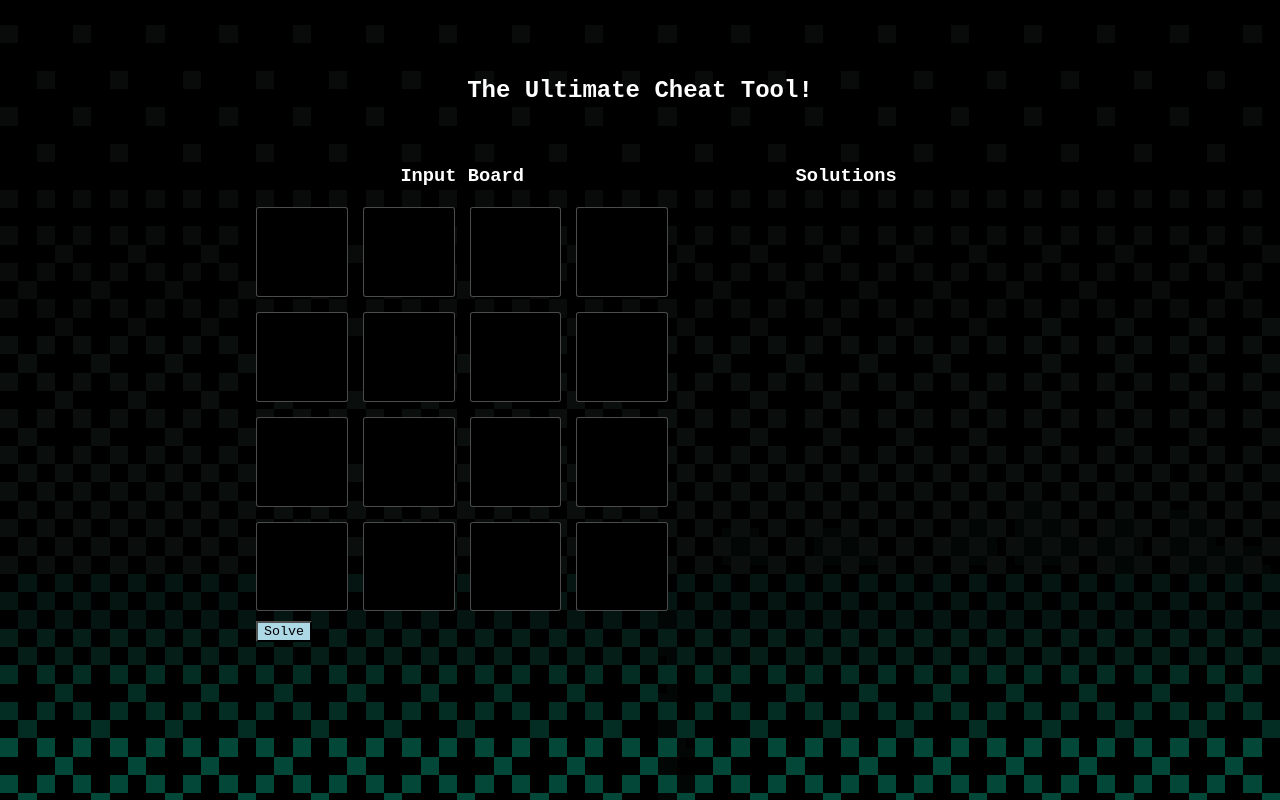
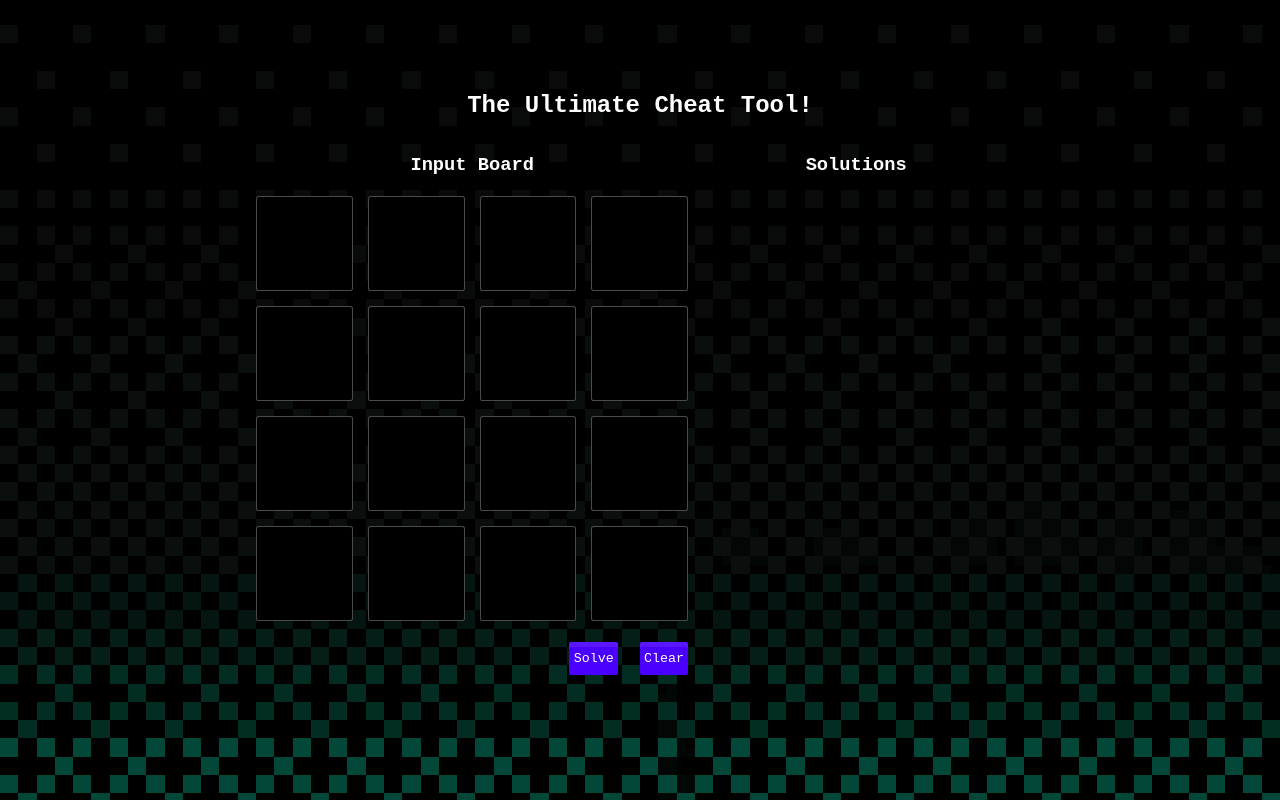
Before and after one commit to JonathanScardon/WordHunt, a React app in the folder client/: page /solve in a window 1280 px wide. Built offline with nearby package versions, Linux system fonts and the light colour scheme; the HTML template or start-up script is replaced by a standard one.

Commit message:
more solve styles

```diff
--- a/client/src/components/InputGrid/InputGrid.jsx
+++ b/client/src/components/InputGrid/InputGrid.jsx
@@ -1,4 +1,4 @@
-import {GridContainer, GridItem, SolveButton, Title} from "./InputGridStyles.jsx"
+import {GridContainer, GridItem, Button, Title, Buttons} from "./InputGridStyles.jsx"
 
 
 //TODO: overwrite current values on the grid
@@ -17,6 +17,12 @@ function InputGrid({grid, setGrid, inputRefs, setSolutions, solutionPath}){
             newGrid[row][col] = "";
         }
         setGrid(newGrid);
+    }
+
+    const clear = () => {
+        const newGrid = Array(4).fill().map(() => Array(4).fill(""));
+        setGrid(newGrid);
+        setSolutions([]);
     }
 
 
@@ -134,13 +140,13 @@ function InputGrid({grid, setGrid, inputRefs, setSolutions, solutionPath}){
 
         //first letter in green
         if (row === solutionPath[0][0] && col == solutionPath[0][1]){
-            return "green"
+            return "white"
         }
 
         //remaining in white
         for (let i = 1; i < solutionPath.length; i++){
             if (row == solutionPath[i][0] && col == solutionPath[i][1]){
-                return "white"
+                return "rgb(106, 188, 58)"
             }
         }
 
@@ -166,7 +172,11 @@ function InputGrid({grid, setGrid, inputRefs, setSolutions, solutionPath}){
             )
         )}
         </GridContainer>
-        <SolveButton onClick = {solve}>Solve</SolveButton>
+        <Buttons>
+            <Button onClick = {solve}>Solve</Button>
+            <Button onClick = {clear}>Clear</Button>
+
+        </Buttons>
         </div>
 
     )
--- a/client/src/components/InputGrid/InputGridStyles.jsx
+++ b/client/src/components/InputGrid/InputGridStyles.jsx
@@ -21,16 +21,37 @@ font-family: 'Press Start 2P', monospace;
 color:white;
 `
 
-export const SolveButton = styled.button`
-margin-top: 10px;
-background:lightblue;
+export const Buttons = styled.div`
+display: flex;
+justify-content:right;
+gap:5%;
+`
 
-font-family: 'Press Start 2P', monospace;
+export const Button = styled.button`
+margin-top: 5%;
+border: None;
+font-family: "Press Start 2P", monospace;
+background: rgb(73, 0, 255);
+padding: 2% 1% 2% 1%;
+border-radius:2px;
+cursor:pointer;
+color:white;
+box-shadow: inset 0px 5px #ffffff16;
+
+&:hover{
+box-shadow: inset 0px 5px #ffffff4c;
+background:rgb(255, 0, 0);
+}
+
+&:active{
+box-shadow: inset 0px 5px #ffffff4c;
+background:rgba(178, 0, 0, 1);
+}
+
 `
 
 export const Title = styled.h3`
 text-align:center;
-// background:red;
 margin-top: 0px;
 margin-bottom: 20px;
 `
--- a/client/src/components/Solutions/Solutions.jsx
+++ b/client/src/components/Solutions/Solutions.jsx
@@ -1,20 +1,27 @@
-import {SolutionsContainer, Title, ScoreSection, ScoreTitle, SolutionItem} from "./SolutionsStyles.jsx"
+import {Wrapper, SolutionsContainer, Title, ScoreSection, ScoreTitle, Score, SolutionItem} from "./SolutionsStyles.jsx"
 
 function Solutions({solutions, setSolutionPath}){
     if (solutions.length == 0){
         return (
-            <SolutionsContainer>
+            <Wrapper>
                 <Title>Solutions</Title>
-            </SolutionsContainer>
+            </Wrapper>
         )
     }
 
     return (
+        <Wrapper>
+        <Title>Solutions</Title>
         <SolutionsContainer>
-        <Title>Solutions</Title>
         {solutions.map(({ pointVal, words }) => (
             <ScoreSection key = {pointVal}>
-                <ScoreTitle>{pointVal}</ScoreTitle>
+
+                <ScoreTitle>
+                    <Score>
+                    {pointVal + " points"}
+                    </Score>
+                </ScoreTitle>
+
                 {words.map(({word, path}, i) => (
                     <SolutionItem
                         key = {`${pointVal}-${i}`}
@@ -27,6 +34,7 @@ function Solutions({solutions, setSolutionPath}){
             </ScoreSection>
         ))}
         </SolutionsContainer>
+        </Wrapper>
     )
 }
 
--- a/client/src/components/Solutions/SolutionsStyles.jsx
+++ b/client/src/components/Solutions/SolutionsStyles.jsx
@@ -1,17 +1,12 @@
 import styled from "styled-components"
 
-// //TODO: make this a scrollable section?
-// export const SolutionsContainer = styled.div`
-// // background:blue;
-// width: 50%;
-// overflow: auto;
-// `
-
+export const Wrapper = styled.div`
+width: 45%;
+`
 
 export const SolutionsContainer = styled.div`
-  width: 50%;
-  max-height: 50vh;       /* or fixed height like height: 400px */
-  overflow-y: auto;        /* enables vertical scrolling when needed */
+  max-height: 50vh;
+  overflow-y: auto;
 
   &::-webkit-scrollbar {
     width: 7px;
@@ -30,6 +25,7 @@ export const SolutionsContainer = styled.div`
   &::-webkit-scrollbar-thumb:hover {
     background: #454545ff;
   }
+
 `;
 
 
@@ -43,19 +39,29 @@ export const ScoreSection = styled.div`
 `
 
 export const SolutionItem = styled.div`
-background:purple;
 display: inline-block;
 margin-bottom: 2%;
 margin-left: 2%;
 margin-right: 2%;
-padding: 1%;
+padding: 2%;
 font-size:90%;
-// border: 2px solid black;
 border-radius: 3%;
+background: #6abc3a;
+box-shadow: inset 0px 5px #ffffff36;
 `
 
 export const ScoreTitle = styled.div`
-background:green;
 margin-bottom: 2%;
 text-align:center;
+border-radius:2px;
+padding-top: 1%;
+padding-bottom: 1%;
 `
+
+export const Score = styled.div`
+background: #009688;
+box-shadow: inset 0px 5px #ffffff36;
+padding-top:1.5%;
+padding-bottom:1.5%;
+border-radius:2px;
+`
--- a/client/src/pages/Solve/Solve.jsx
+++ b/client/src/pages/Solve/Solve.jsx
@@ -24,6 +24,7 @@ function Solve() {
     <Background src = {backgroundImg}/>
 
     <SolveContainer>
+
       <Title>The Ultimate Cheat Tool!</Title>
 
       <SolutionDisplay>
--- a/client/src/pages/Solve/SolveStyles.jsx
+++ b/client/src/pages/Solve/SolveStyles.jsx
@@ -1,4 +1,4 @@
-import styled from "styled-components"
+import styled, { keyframes } from 'styled-components';
 
 export const SolveContainer = styled.div`
 margin-left: 20%;
@@ -27,8 +27,17 @@ display: flex;
 justify-content: space-between;
 `
 
+const flash = keyframes`
+  0%   { opacity: 1; }
+  40%  { opacity: 1; }
+  50%  { opacity: 0; }
+  60%  { opacity: 0; }
+  100% { opacity: 1; }
+`;
+
 export const Title = styled.h2`
-// background:purple;
-text-align:center;
-margin-bottom: 8%;
-`
+  padding: 2% 1%;
+  text-align: center;
+
+  animation: ${flash} .8s steps(1, end) 3;
+`;
```
